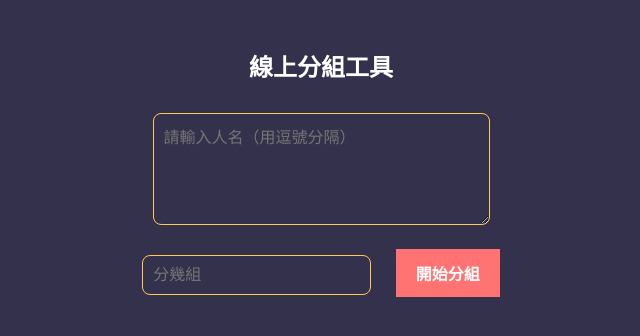
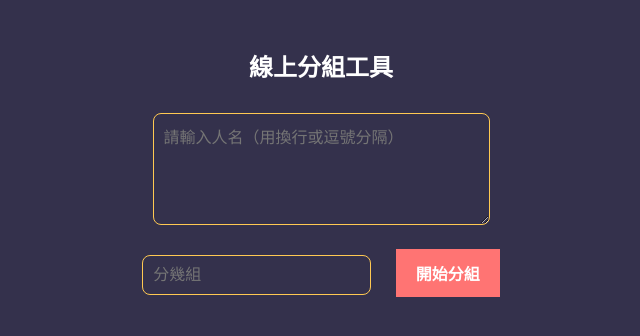
Before and after one commit to OWEN2222/online-grouping-tool, a plain HTML site: page index.html in a window 1280 px wide. Shown: the full height of the page, 319-959 px from the left. Drawn offline with Linux system fonts and the light colour scheme.

Commit message:
Update index.html

```diff
--- a/index.html
+++ b/index.html
@@ -20,7 +20,7 @@
 </head>
 <body>
     <h2>線上分組工具</h2>
-    <textarea id="nameList" rows="5" cols="30" placeholder="請輸入人名（用逗號分隔）"></textarea><br>
+    <textarea id="nameList" rows="5" cols="30" placeholder="請輸入人名（用換行或逗號分隔）"></textarea><br>
     <input type="number" id="groupCount" placeholder="分幾組" min="1">
     <button onclick="splitGroups()">開始分組</button>
     <div id="result" class="group-container"></div>
```
